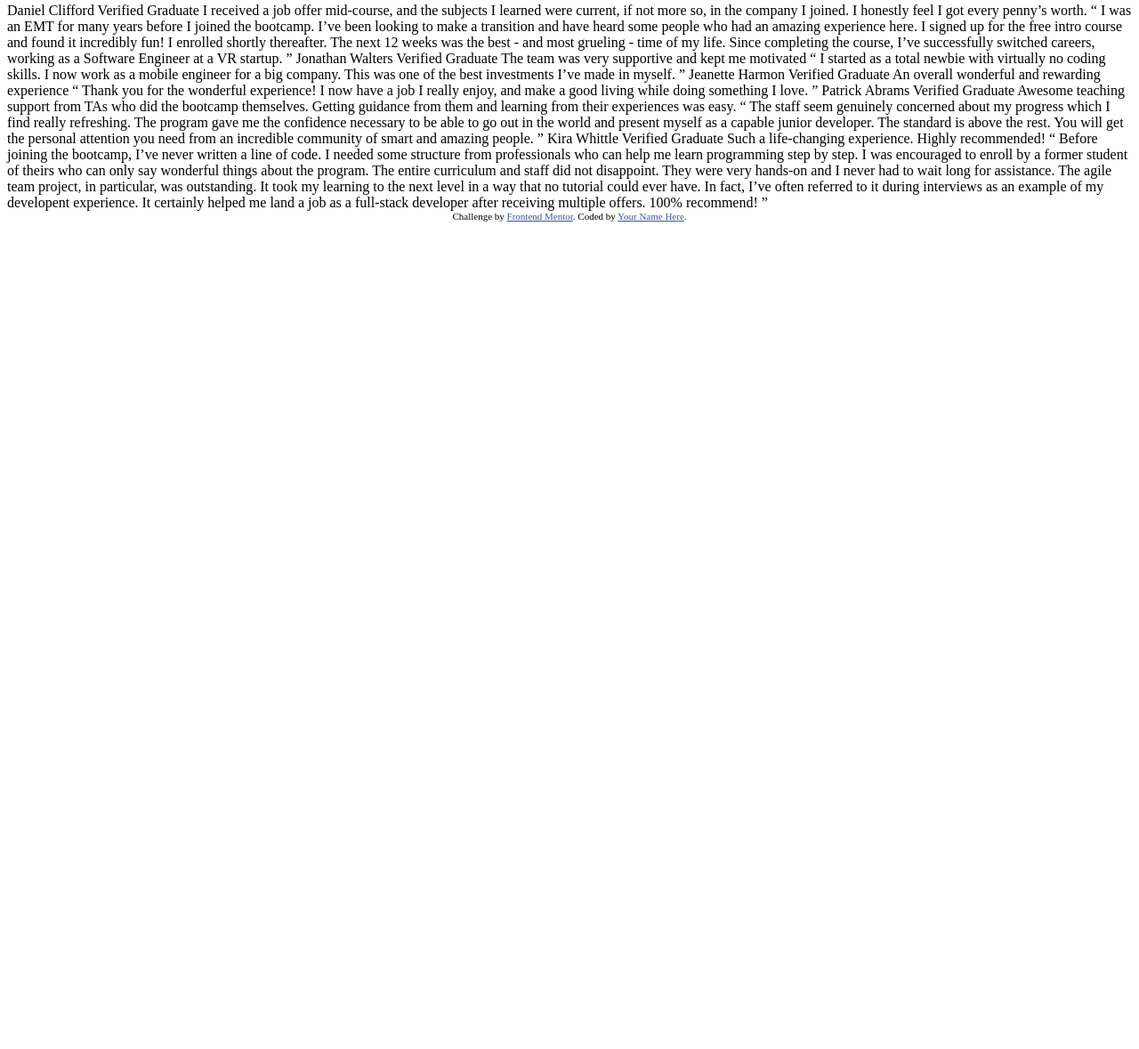
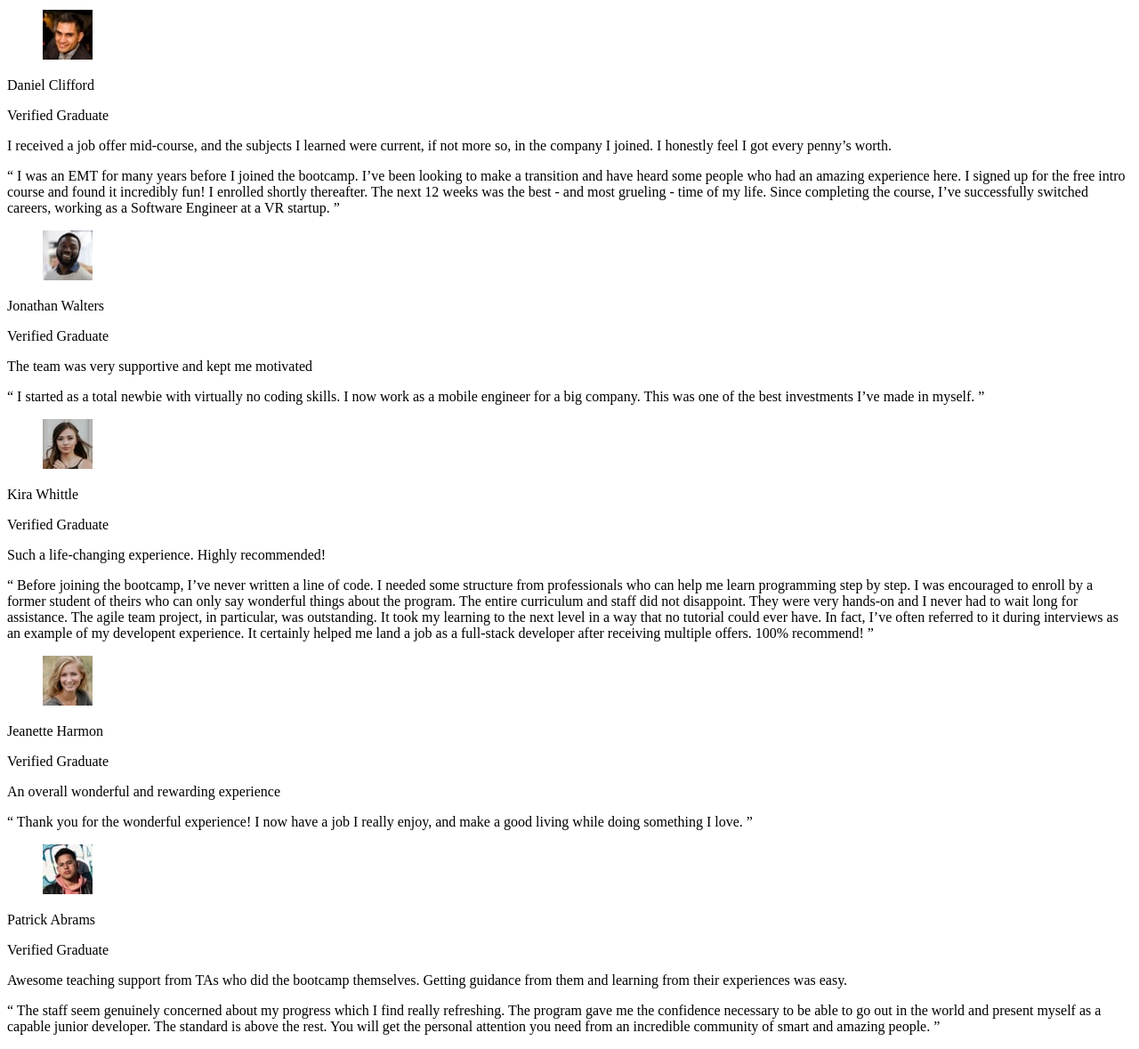
Before and after one commit to A-noob-in-Coding/FEM-Testimonials-Grid, a plain HTML site: page index.html in a window 1280 px wide. Shown: the part 5-1184 px from the top of the page at 89% size. Before the commit the page ends 800 px from the top, so only its background shows below. Drawn offline with Linux system fonts and the light colour scheme.

Commit message:
Added the basic structure of the page

```diff
--- a/index.html
+++ b/index.html
@@ -8,57 +8,74 @@
 
   <title>Frontend Mentor | [Challenge Name Here]</title>
 
-  <!-- Feel free to remove these styles or customise in your own stylesheet 👍 -->
-  <style>
-    .attribution { font-size: 11px; text-align: center; }
-    .attribution a { color: hsl(228, 45%, 44%); }
-  </style>
 </head>
 <body>
+  <main class="main">
+    <article class="daniel">
+      <div class="profile">
+        <figure class="profile__pic">
+          <img src="/images/image-daniel.jpg" alt="">
+        </figure>
+        <p class="profile__name">
           Daniel Clifford
+        </p>
+        <p class="profile__affliation">
           Verified Graduate
-
+        </p>
+      </div>
+      <p class="title">
         I received a job offer mid-course, and the subjects I learned were current, if not more so,
   in the company I joined. I honestly feel I got every penny’s worth.
-
+      </p>
+      <p class="des">
         “ I was an EMT for many years before I joined the bootcamp. I’ve been looking to make a
   transition and have heard some people who had an amazing experience here. I signed up
   for the free intro course and found it incredibly fun! I enrolled shortly thereafter.
   The next 12 weeks was the best - and most grueling - time of my life. Since completing
   the course, I’ve successfully switched careers, working as a Software Engineer at a VR startup. ”
+      </p>
+    </article>
+    <article class="jonathan">
+      <div class="profile">
+        <figure class="profile__pic">
+          <img src="/images/image-jonathan.jpg" alt="">
+        </figure>
+        <p class="profile__name">
+          Jonathan Walters
 
-  Jonathan Walters
+        </p>
+        <p class="profile__affliation">
+
           Verified Graduate
+        </p>
+      </div>
+      <p class="title">
 
         The team was very supportive and kept me motivated
+      </p>
+      <p class="des">
 
         “ I started as a total newbie with virtually no coding skills. I now work as a mobile engineer
         for a big company. This was one of the best investments I’ve made in myself. ”
-
-  Jeanette Harmon
+      </p>
+    </article>
+    <article class="kira">
+      <div class="profile">
+        <figure class="profile__pic">
+          <img src="/images/image-kira.jpg" alt="">
+        </figure>
+        <p class="profile__name">
+          Kira Whittle
+        </p>
+        <p class="profile__affliation">
           Verified Graduate
-
-  An overall wonderful and rewarding experience
-
-  “ Thank you for the wonderful experience! I now have a job I really enjoy, and make a good living
-  while doing something I love. ”
-
-  Patrick Abrams
-  Verified Graduate
-
-  Awesome teaching support from TAs who did the bootcamp themselves. Getting guidance from them and
-  learning from their experiences was easy.
-
-  “ The staff seem genuinely concerned about my progress which I find really refreshing. The program
-  gave me the confidence necessary to be able to go out in the world and present myself as a capable
-  junior developer. The standard is above the rest. You will get the personal attention you need from
-  an incredible community of smart and amazing people. ”
-
-  Kira Whittle
-  Verified Graduate
-
+        </p>
+      </div>
+      <p class="title">
         Such a life-changing experience. Highly recommended!
 
+      </p>
+      <p class="des">
         “ Before joining the bootcamp, I’ve never written a line of code. I needed some structure from
         professionals who can help me learn programming step by step. I was encouraged to enroll by a former
         student of theirs who can only say wonderful things about the program. The entire curriculum and staff
@@ -67,10 +84,73 @@
         could ever have. In fact, I’ve often referred to it during interviews as an example of my developent
         experience. It certainly helped me land a job as a full-stack developer after receiving multiple offers.
         100% recommend! ”
+      </p>
+    </article>
+    <article class="jeanette">
+      <div class="profile">
+        <figure class="profile__pic">
+          <img src="/images/image-jeanette.jpg" alt="">
+        </figure>
+        <p class="profile__name">
+          Jeanette Harmon
 
-  <div class="attribution">
-    Challenge by <a href="https://www.frontendmentor.io?ref=challenge" target="_blank">Frontend Mentor</a>.
-    Coded by <a href="#">Your Name Here</a>.
+        </p>
+        <p class="profile__affliation">
+          Verified Graduate
+
+        </p>
       </div>
+      <p class="title">
+
+        An overall wonderful and rewarding experience
+      </p>
+      <p class="des">
+
+          “ Thank you for the wonderful experience! I now have a job I really enjoy, and make a good living
+          while doing something I love. ”
+      </p>
+    </article>
+    <article class="patrick">
+      <div class="profile">
+        <figure class="profile__pic">
+          <img src="/images/image-patrick.jpg" alt="">
+        </figure>
+        <p class="profile__name">
+          Patrick Abrams
+        </p>
+        <p class="profile__affliation">
+          Verified Graduate
+        </p>
+      </div>
+      <p class="title">
+        Awesome teaching support from TAs who did the bootcamp themselves. Getting guidance from them and
+        learning from their experiences was easy.
+
+      </p>
+      <p class="des">
+
+          “ The staff seem genuinely concerned about my progress which I find really refreshing. The program
+          gave me the confidence necessary to be able to go out in the world and present myself as a capable
+          junior developer. The standard is above the rest. You will get the personal attention you need from
+          an incredible community of smart and amazing people. ”
+
+      </p>
+    </article>
+  </main>
+
+
+
+
+
+
+
+
+
+
+
+
+
+
+
 </body>
 </html>
```
Lines whose indentation alone changed are shown as unchanged.
